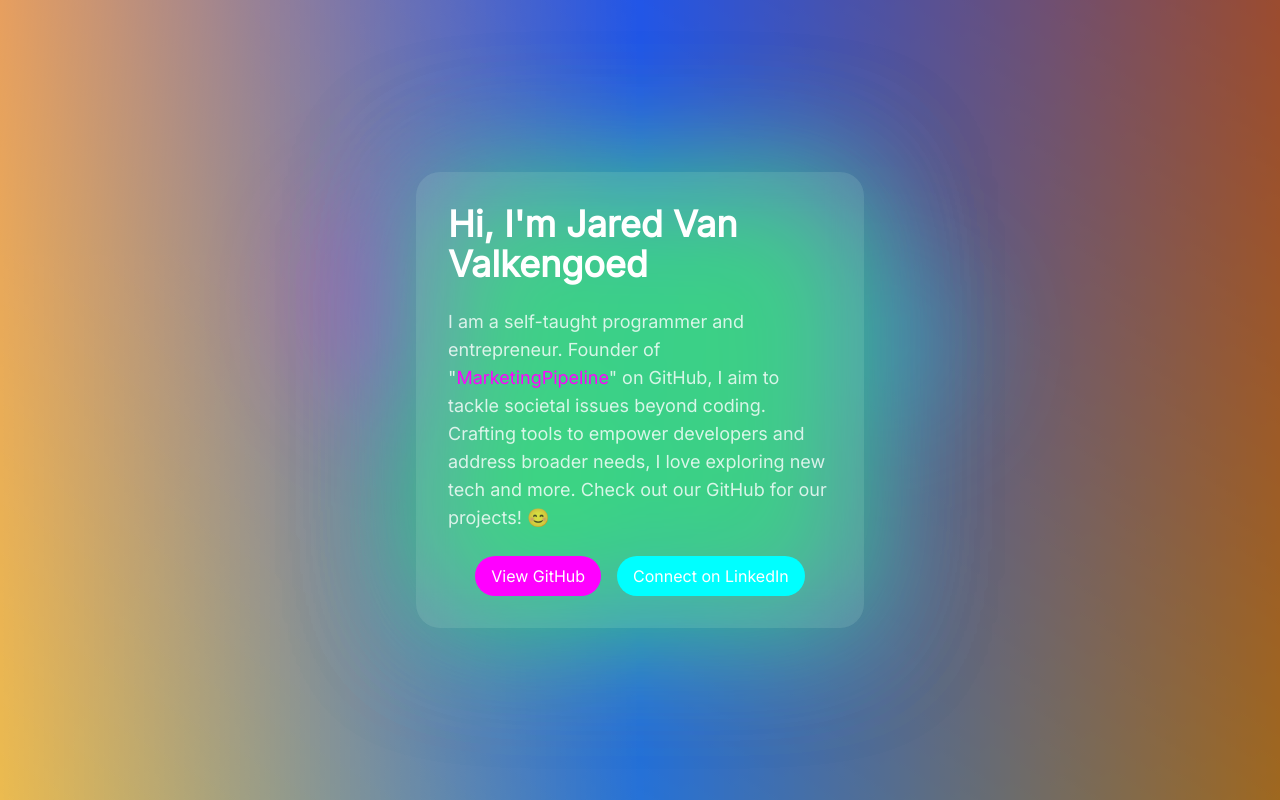
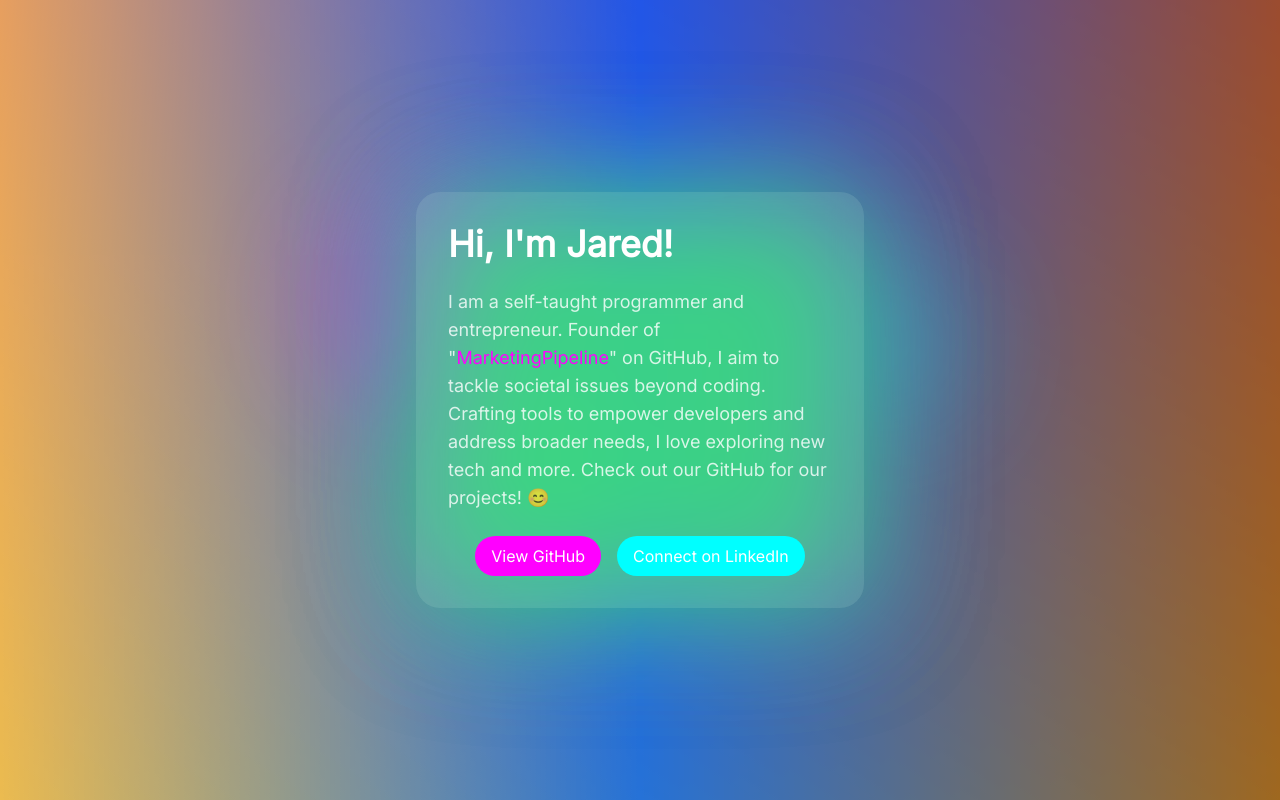
Before and after one commit to MarketingPip/MarketingPip.github.io, a plain HTML site: page index.html in a window 1280 px wide. Drawn offline with nearby package versions, Linux system fonts and the light colour scheme.

Commit message:
Update index.html

```diff
--- a/index.html
+++ b/index.html
@@ -56,7 +56,7 @@
                     <div class="absolute top-0 left-0 w-full h-full bg-[#00ff00] rounded-3xl opacity-30 blur-3xl animate-pulse" data-id="14"></div>
                     <div class="relative z-10 bg-white/10 backdrop-blur-lg rounded-3xl p-8 space-y-6 " data-id="15">
                         <h1 class="text-4xl font-bold text-white" data-id="16">
-                            Hi, I'm Jared Van Valkengoed
+                            Hi, I'm Jared!
                         </h1>
                         <p class="text-lg text-white/80 font-medium transform" data-id="17">
                             I am a self-taught programmer and entrepreneur. Founder of "<a href="https://github.com/MarketingPipeline" class="text-[#ff00ff]">MarketingPipeline</a>" on GitHub, I aim to tackle societal issues beyond coding. Crafting tools to empower developers and address broader needs, I love exploring new tech and more. Check out our GitHub for our projects! 😊
```
